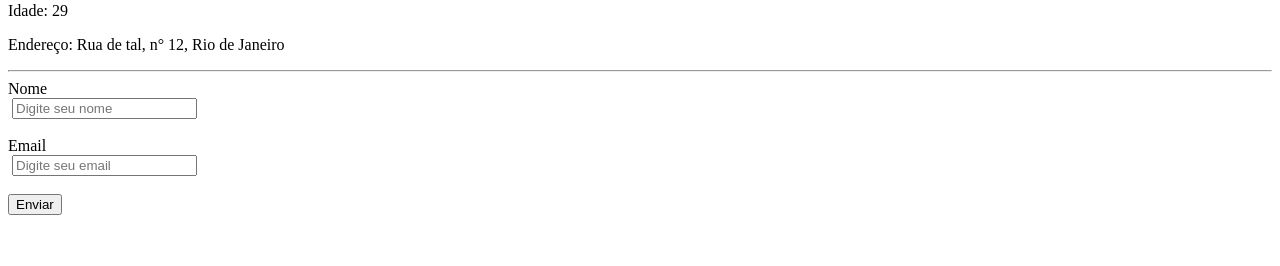
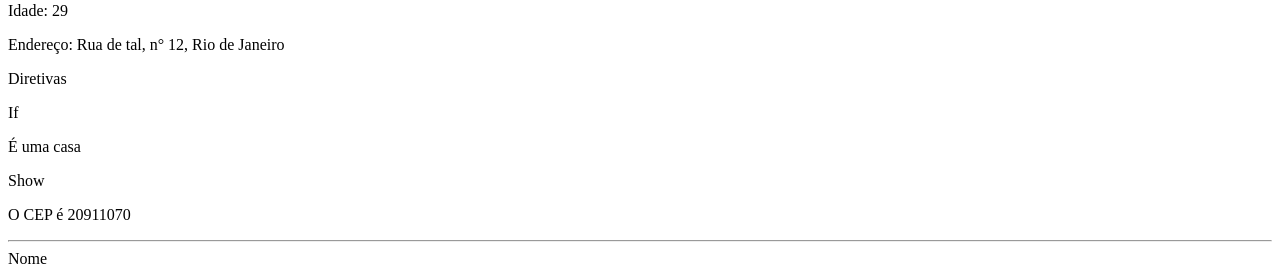
Before and after one commit to Getteli/curso-vue, a Vue app in the folder cli/appcli/: page / in a window 1280 px wide. Shown: the part 616-882 px from the top of the page. Before the commit the page ends 857 px from the top, so only its background shows below. Built offline with nearby package versions, Linux system fonts and the light colour scheme.

Commit message:
Diretivas (logicas de programação): if, show, loop...

```diff
--- a/cli/appcli/src/components/Endereco.vue
+++ b/cli/appcli/src/components/Endereco.vue
@@ -6,7 +6,12 @@
                 endereco: {
                     rua: "Rua de tal",
                     numero: 12,
-                    cidade: "Rio de Janeiro"
+                    cidade: "Rio de Janeiro",
+                    cep: 20911070,
+                    // para o if
+                    is_apartamento: false,
+                    // para o show
+                    mostrar_cep: true,
                 }
             }
         }
@@ -15,4 +20,20 @@
 
 <template>
     <p>Endereço: {{ endereco.rua }}, n° {{ endereco.numero }}, {{ endereco.cidade }}</p>
+    <!-- diretivas -->
+    <div>
+        <p>Diretivas</p>
+        <p>If</p>
+            <!-- IF (v-if) -->
+            <!-- vai exibir o conteudo se a condição for true -->
+            <p v-if="endereco.is_apartamento">É um apartamento</p>
+            <!-- o else PRECISA estar logo em seguida, nao pode estar depois.  -->
+            <p v-else>É uma casa</p>
+
+        <p>Show</p>
+            <!-- SHOW (um tipo de if simplificado) -->
+            <!-- ele vai exibir se algo for verdadeiro, PONTO. Não há um else nem nada do tipo, mas o show.-->
+            <p v-show="endereco.mostrar_cep">O CEP é {{ endereco.cep }}</p>
+    </div>
+    <!-- tem todas as outras logicas de programação, for, para loop, e etc.. Ver na DOC-->
 </template>
```
